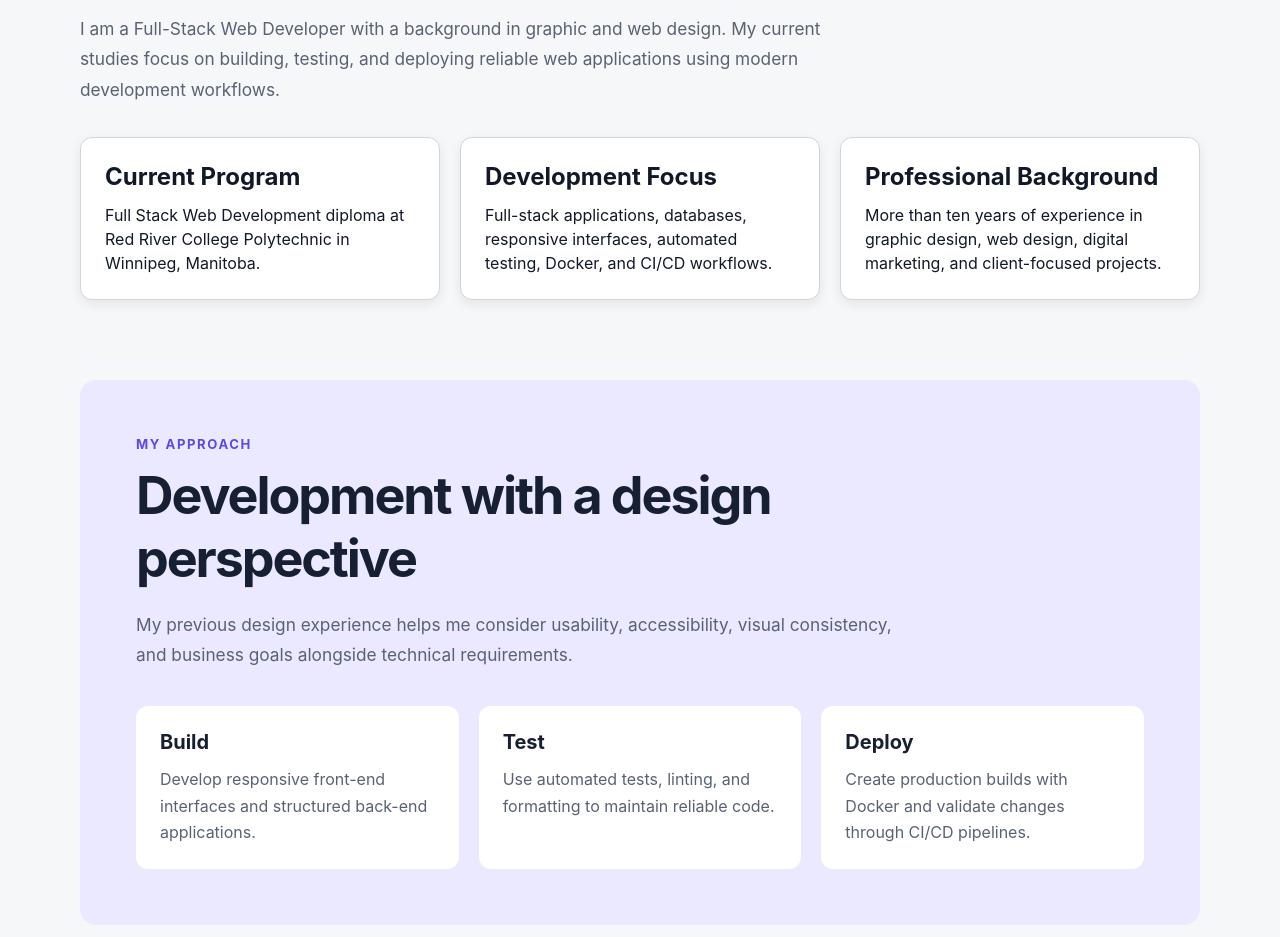
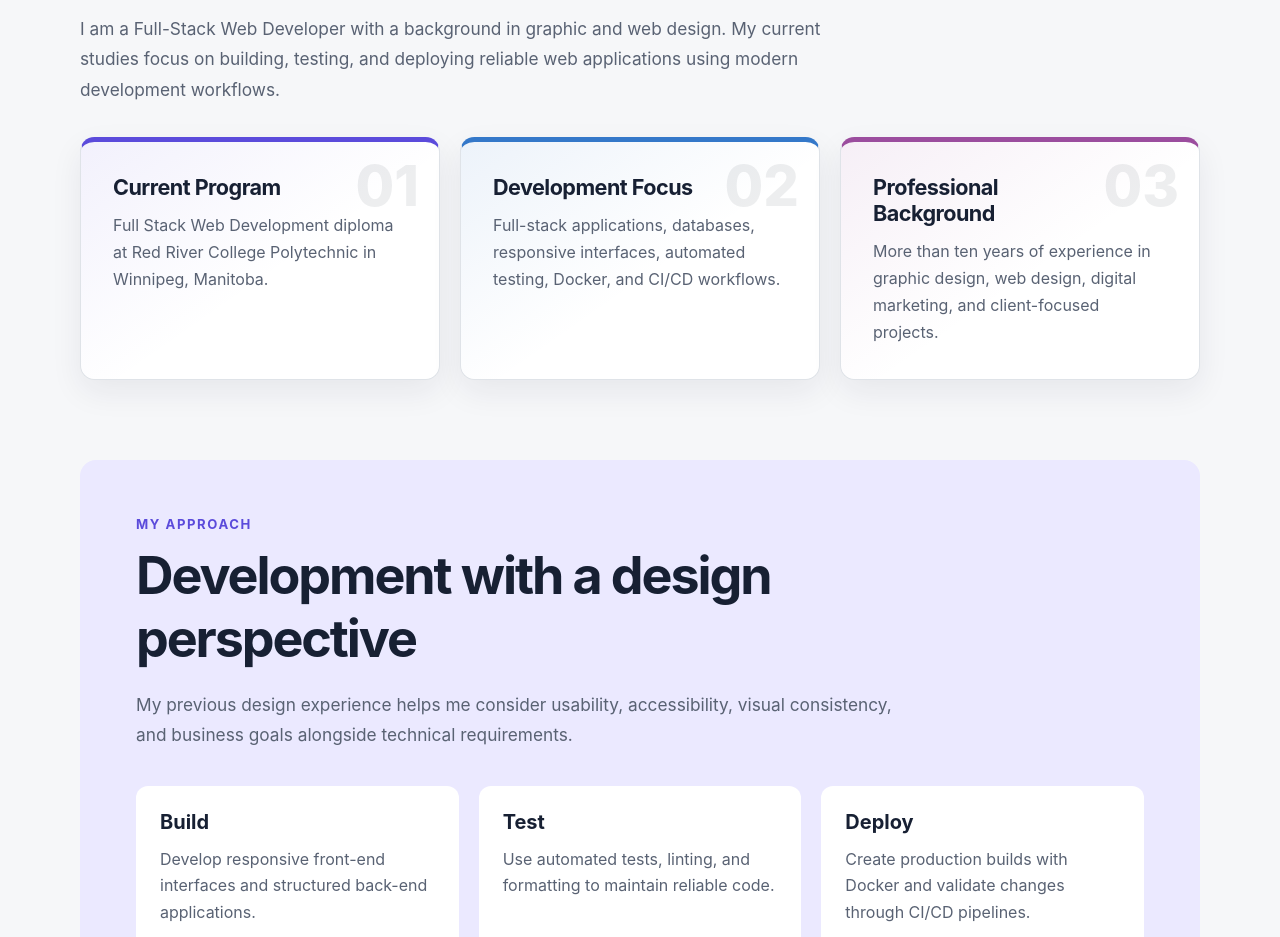
Before and after one commit to jjrosales-89/rosales_juan_jose_coding_assignment14, a React (Create React App) app: page / in a window 1280 px wide. Shown: the part 860-1797 px from the top of the page. Built offline with nearby package versions, Linux system fonts and the light colour scheme.

Commit message:
Polish portfolio card styling

```diff
--- a/src/App.css
+++ b/src/App.css
@@ -294,3 +294,83 @@
     grid-template-columns: 1fr;
   }
 }
+
+.profile-card-grid > article {
+  position: relative;
+  min-height: 15rem;
+  padding: 2rem;
+  border: 1px solid #dfe3e8;
+  border-top: 0.35rem solid #5b4bdb;
+  border-radius: 0.9rem;
+  background:
+    linear-gradient(145deg, rgba(91, 75, 219, 0.08), transparent 55%), #ffffff;
+  box-shadow: 0 0.75rem 2rem rgba(23, 32, 51, 0.07);
+  overflow: hidden;
+  transition:
+    transform 0.2s ease,
+    box-shadow 0.2s ease;
+}
+
+.profile-card-grid > article:nth-child(2) {
+  border-top-color: #3478c9;
+  background:
+    linear-gradient(145deg, rgba(52, 120, 201, 0.09), transparent 55%), #ffffff;
+}
+
+.profile-card-grid > article:nth-child(3) {
+  border-top-color: #9b4d9e;
+  background:
+    linear-gradient(145deg, rgba(155, 77, 158, 0.09), transparent 55%), #ffffff;
+}
+
+.profile-card-grid > article::before {
+  position: absolute;
+  top: 1rem;
+  right: 1.25rem;
+  color: rgba(23, 32, 51, 0.08);
+  font-size: 3.5rem;
+  font-weight: 800;
+  line-height: 1;
+}
+
+.profile-card-grid > article:nth-child(1)::before {
+  content: '01';
+}
+
+.profile-card-grid > article:nth-child(2)::before {
+  content: '02';
+}
+
+.profile-card-grid > article:nth-child(3)::before {
+  content: '03';
+}
+
+.profile-card-grid > article h2,
+.profile-card-grid > article h3 {
+  position: relative;
+  max-width: 75%;
+  margin-top: 0;
+  color: #172033;
+  font-size: 1.35rem;
+  letter-spacing: -0.025em;
+}
+
+.profile-card-grid > article p {
+  position: relative;
+  margin-bottom: 0;
+  color: #596273;
+  line-height: 1.7;
+}
+
+@media (hover: hover) {
+  .profile-card-grid > article:hover {
+    transform: translateY(-4px);
+    box-shadow: 0 1.1rem 2.75rem rgba(23, 32, 51, 0.13);
+  }
+}
+
+@media (prefers-reduced-motion: reduce) {
+  .profile-card-grid > article {
+    transition: none;
+  }
+}
--- a/src/components/ProjectCard/ProjectCard.css
+++ b/src/components/ProjectCard/ProjectCard.css
@@ -15,6 +15,19 @@
   border-bottom: 1px solid #dfe3e8;
   background: #e9ecf2;
   object-fit: cover;
+  transition: transform 0.3s ease;
+}
+
+@media (hover: hover) {
+  .project-card:hover .project-card__image {
+    transform: scale(1.025);
+  }
+}
+
+@media (prefers-reduced-motion: reduce) {
+  .project-card__image {
+    transition: none;
+  }
 }
 
 .project-card__content {
```
